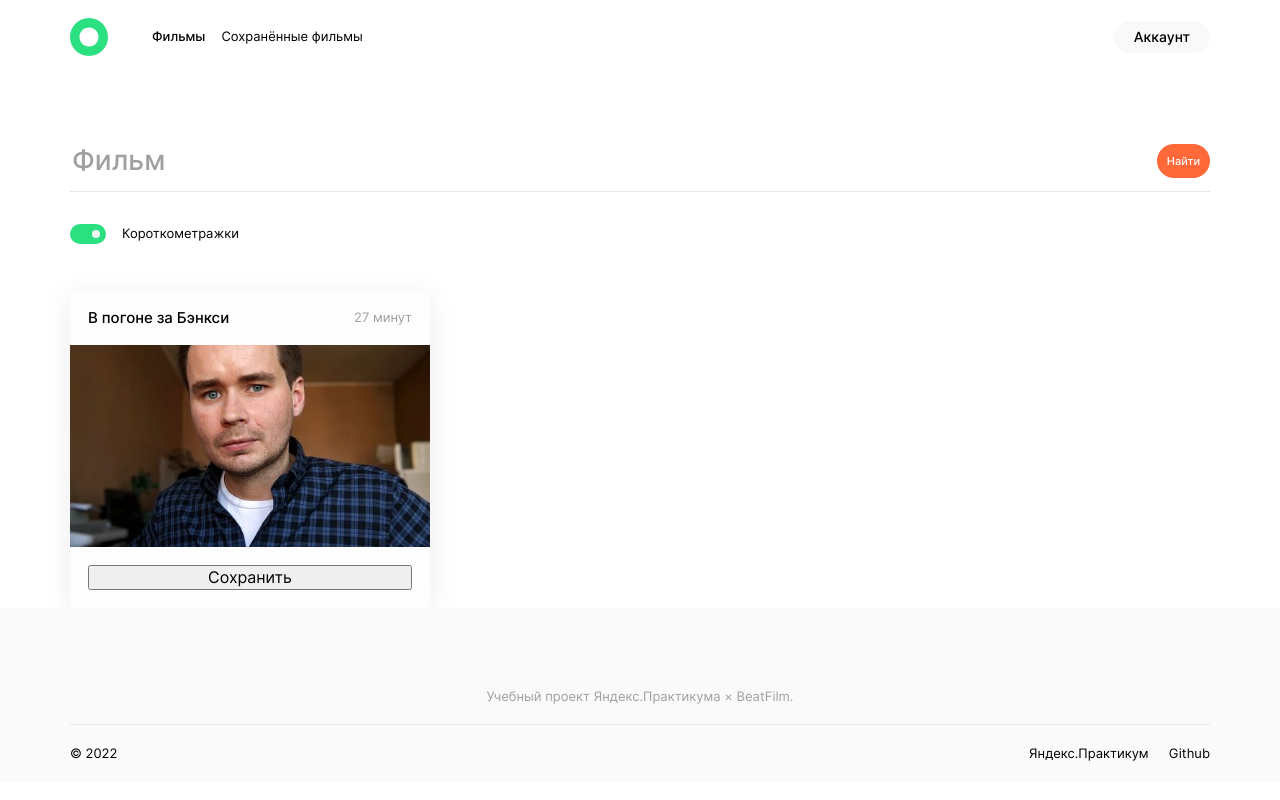
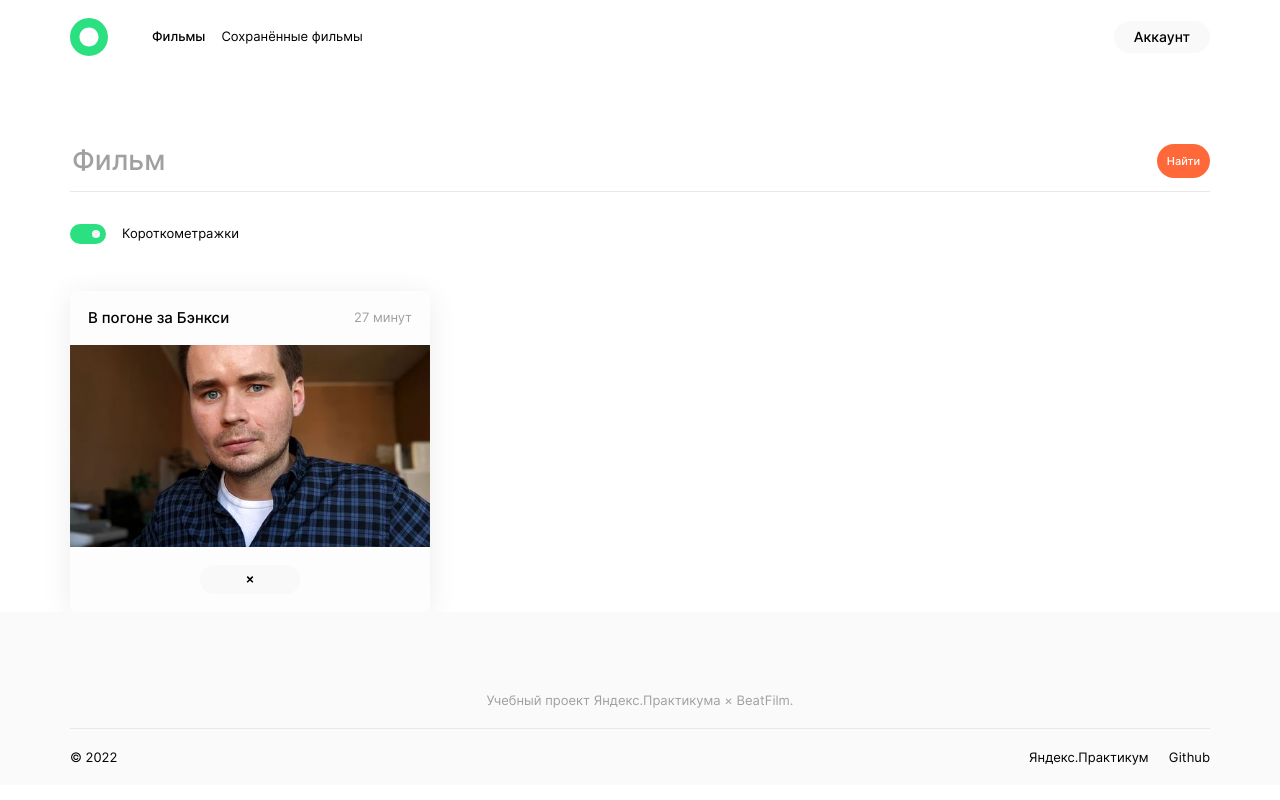
Before and after one commit to novvember/movies-explorer-frontend, a React (Create React App) app: page /movies in a window 1280 px wide. Built offline with nearby package versions, Linux system fonts and the light colour scheme.

Commit message:
feat: add CardButton component

```diff
--- /dev/null
+++ b/src/components/movies/CardButton/CardButton.css
@@ -0,0 +1,41 @@
+.card-button {
+  /* Сброс */
+  border: none;
+  cursor: pointer;
+  /* Анимация */
+  transition: transform 0.3s, opacity 0.3s;
+  /* Текст */
+  font-style: normal;
+  font-weight: 400;
+  font-size: 12px;
+  line-height: 0.92;
+  text-align: center;
+  color: var(--on-movie-button);
+  /* Размеры */
+  padding: 9px 15px;
+  border-radius: 30px;
+  min-height: 29px;
+  min-width: 100px;
+  /* Иконка */
+  background-color: var(--movie-button);
+  background-position: center;
+  background-repeat: no-repeat;
+  background-size: 8px auto;
+}
+
+.card-button:active {
+  transform: scale(0.8);
+}
+
+.card-button:hover {
+  opacity: 0.8;
+}
+
+.card-button_type_done {
+  background-color: var(--movie-button-done);
+  background-image: url(../../../images/icon__done.svg);
+}
+
+.card-button_type_delete {
+  background-image: url(../../../images/icon__delete.svg);
+}
--- /dev/null
+++ b/src/components/movies/CardButton/CardButton.js
@@ -0,0 +1,38 @@
+import classNames from 'classnames';
+import './CardButton.css';
+
+function CardButton({ className, type }) {
+  const TYPE_CONFIG = {
+    save: {
+      text: 'Сохранить',
+      className: 'card-button_type_save',
+      alt: null,
+    },
+    done: {
+      text: '',
+      className: 'card-button_type_done',
+      alt: 'Снять отметку с фильма',
+    },
+    delete: {
+      text: '',
+      className: 'card-button_type_delete',
+      alt: 'Удалить фильм из сохранённых',
+    },
+  };
+
+  return (
+    <button
+      className={classNames(
+        className,
+        TYPE_CONFIG[type].className,
+        'card-button',
+      )}
+      type="button"
+      {...(TYPE_CONFIG[type].alt ? {'aria-label': TYPE_CONFIG[type].alt } : {})}
+    >
+      {TYPE_CONFIG[type].text}
+    </button>
+  );
+}
+
+export default CardButton;
--- a/src/components/movies/MoviesCard/MoviesCard.css
+++ b/src/components/movies/MoviesCard/MoviesCard.css
@@ -74,5 +74,6 @@
 
 .movie-card__button {
   grid-area: button;
+  justify-self: center;
   margin-inline: var(--gap);
 }
--- a/src/components/movies/MoviesCard/MoviesCard.js
+++ b/src/components/movies/MoviesCard/MoviesCard.js
@@ -1,6 +1,7 @@
 import './MoviesCard.css';
 
 import photo from '../../../images/student-photo.jpg';
+import CardButton from '../CardButton/CardButton';
 
 function MoviesCard() {
   return (
@@ -8,7 +9,7 @@ function MoviesCard() {
       <h3 className="movie-card__name">В погоне за Бэнкси</h3>
       <p className="movie-card__duration">27 минут</p>
       <img src={photo} alt="" className="movie-card__thumbnail" />
-      <button className="movie-card__button" type="button">Сохранить</button>
+      <CardButton className="movie-card__button" type="delete" />
     </li>
   );
 }
--- a/src/index.css
+++ b/src/index.css
@@ -46,6 +46,10 @@ html {
   --card: #fdfdfd;
   --on-card: #000;
   --on-card-variant: #a0a0a0;
+  --movie-button: #f9f9f9;
+  --on-movie-button: #000;
+  --movie-button-done: #ee3465;
+  --on-movie-button-done: #fff;
   /* Цвета страницы по умолчанию */
   background-color: var(--surface);
   color: var(--on-surface);
```
Also changed, not shown: src/images/icon__delete.svg (added), src/images/icon__done.svg (added).
